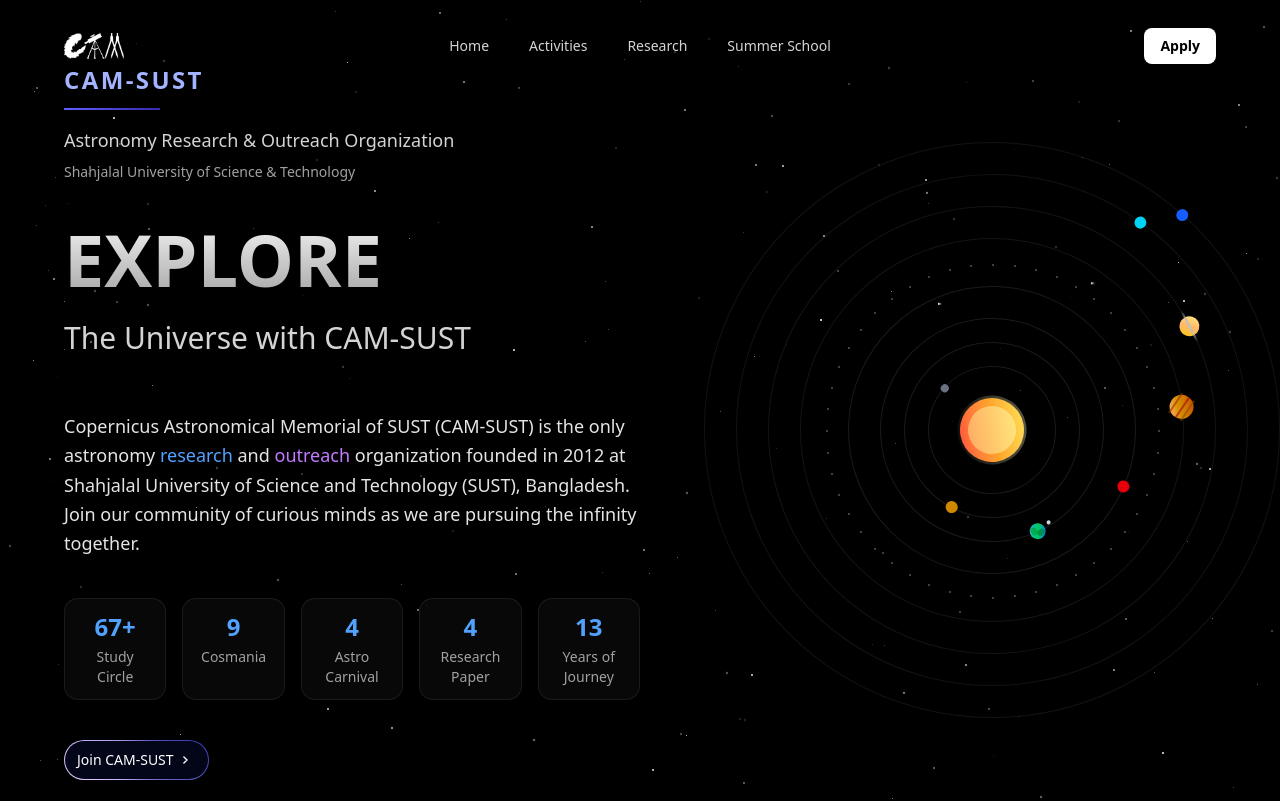
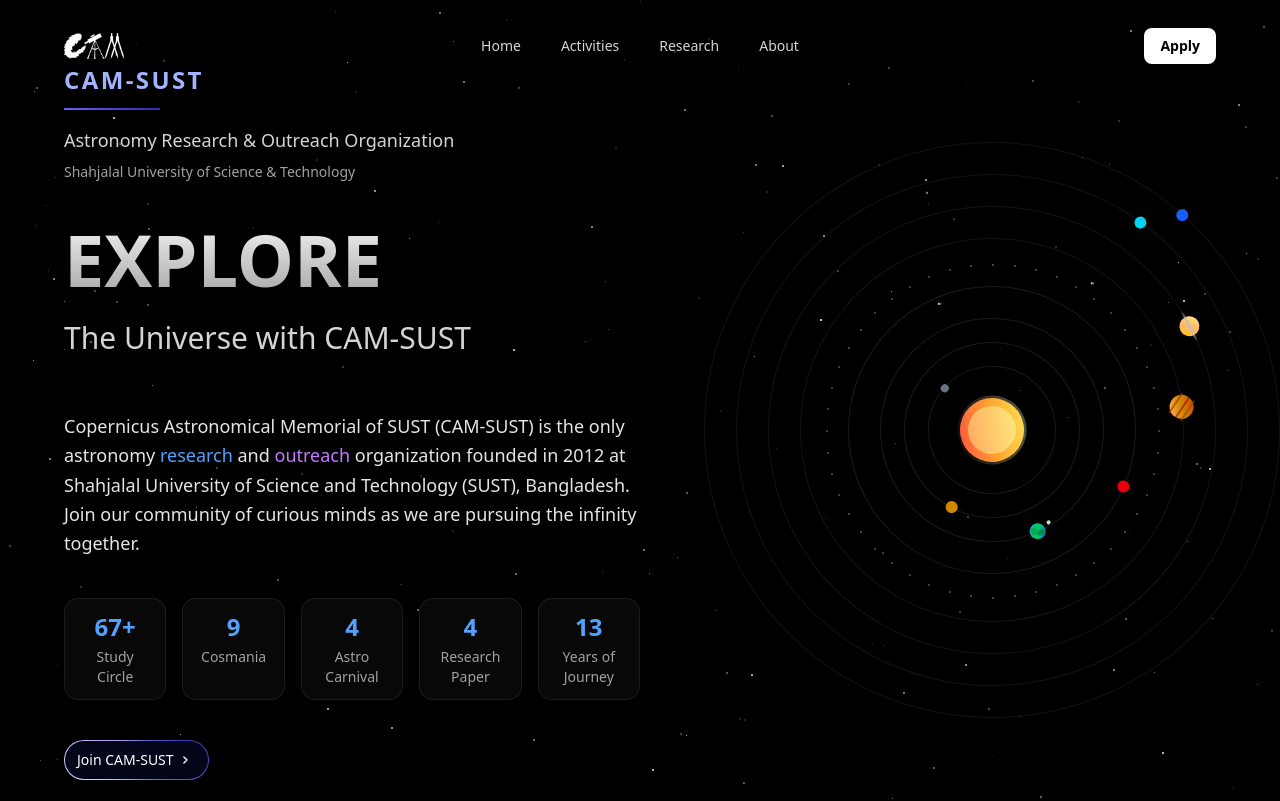
Before and after one commit to heronet/cam-sust.org, a Next.js app: page / in a window 1280 px wide. Shown: the top 801 px of the page. Built offline with nearby package versions, Linux system fonts and the light colour scheme.

Commit message:
add: about header
Signed-off-by: Siratul Islam <sirat4757@gmail.com>

```diff
--- a/src/components/navbar/navbar.tsx
+++ b/src/components/navbar/navbar.tsx
@@ -10,7 +10,7 @@
   MobileNavToggle,
   MobileNavMenu,
 } from "@/components/ui/resizable-navbar";
-import { Home, Activity, School } from "lucide-react";
+import { Home, Activity, School, InfoIcon } from "lucide-react";
 import Link from "next/link";
 import { useState } from "react";
 
@@ -32,9 +32,9 @@
       icon: <School className="h-4 w-4 text-white" />,
     },
     {
-      name: "Summer School",
-      link: "https://summerschool.cam-sust.org",
-      icon: <School className="h-4 w-4 text-white" />,
+      name: "About",
+      link: "/about",
+      icon: <InfoIcon className="h-4 w-4 text-white" />,
     },
   ];
 
```
